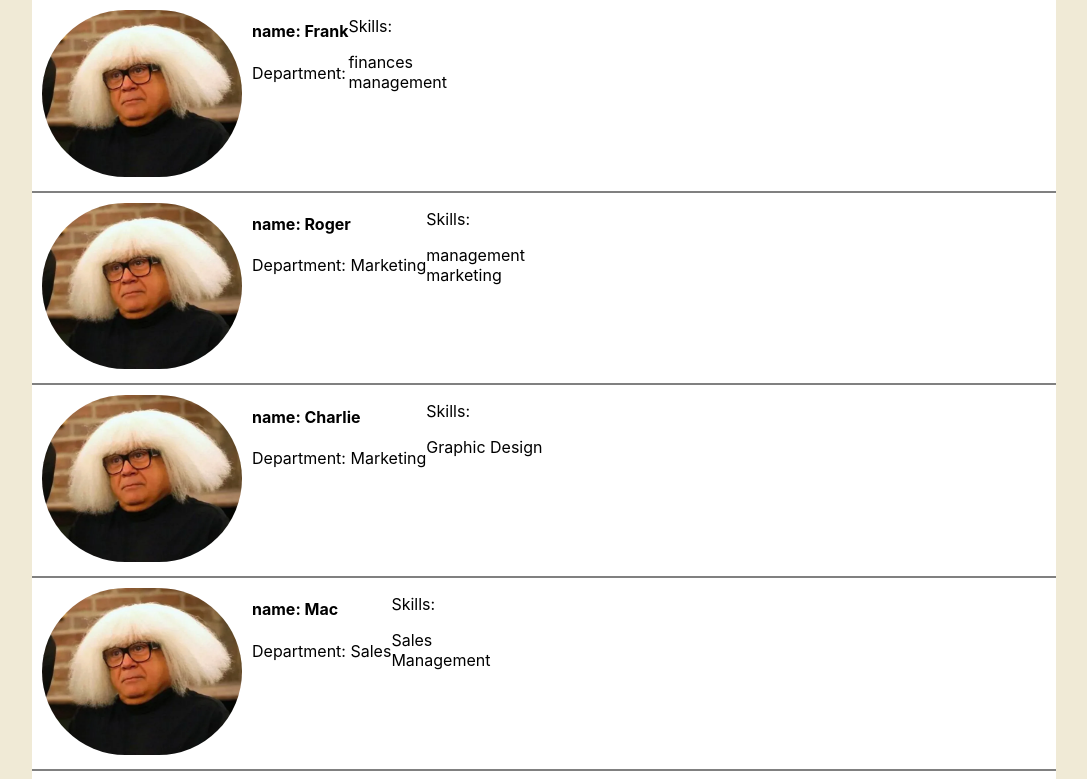
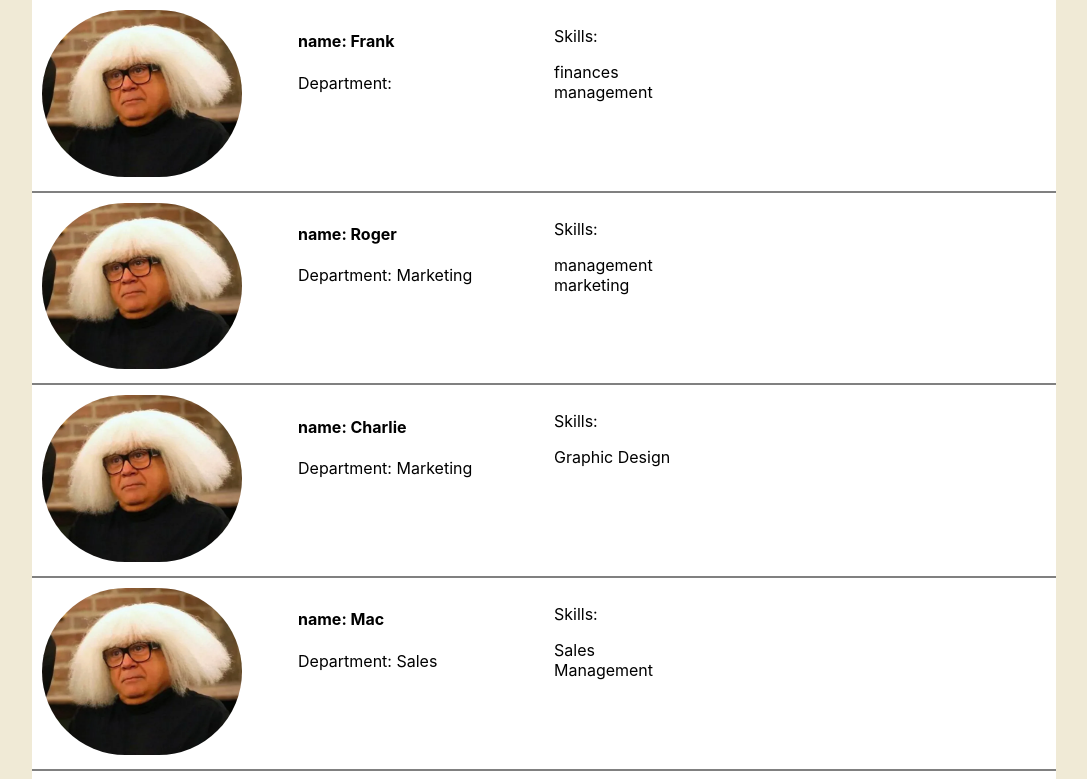
Before and after one commit to CD-Mackay/staffing-app, a React (Create React App) app: page / in a window 1280 px wide. Shown: the top 779 px of the page, without its empty margins (96-1183 px from the left). Built offline with nearby package versions, Linux system fonts and the light colour scheme.

Commit message:
style staffcard layout

```diff
--- a/src/components/StaffCard/StaffCard.js
+++ b/src/components/StaffCard/StaffCard.js
@@ -9,7 +9,7 @@ const StaffCard = ({ employee }) => {
         <div className="image-wrapper">
           <img src="images/ongo-gablogian.jpg" alt="ongo gablogian" />
         </div>
-        <div>
+        <div className="employee-info">
           <h4>name: {name}</h4>
           <p>Department: {department}</p>
         </div>
--- a/src/components/StaffCard/styledStaffCard.js
+++ b/src/components/StaffCard/styledStaffCard.js
@@ -1,7 +1,8 @@
 import styled from "styled-components";
 
 const StyledStaffCard = styled.div`
-  display: flex;
+  display: grid;
+  grid-template-columns: 1fr 1fr 1fr 1fr;
   width: 100%;
   border-bottom: 2px solid gray;
   .image-wrapper {
@@ -14,6 +15,7 @@ const StyledStaffCard = styled.div`
   }
 
   .employee-info {
+    padding: 10px;
   }
   ul {
     list-style-type: none;
```
